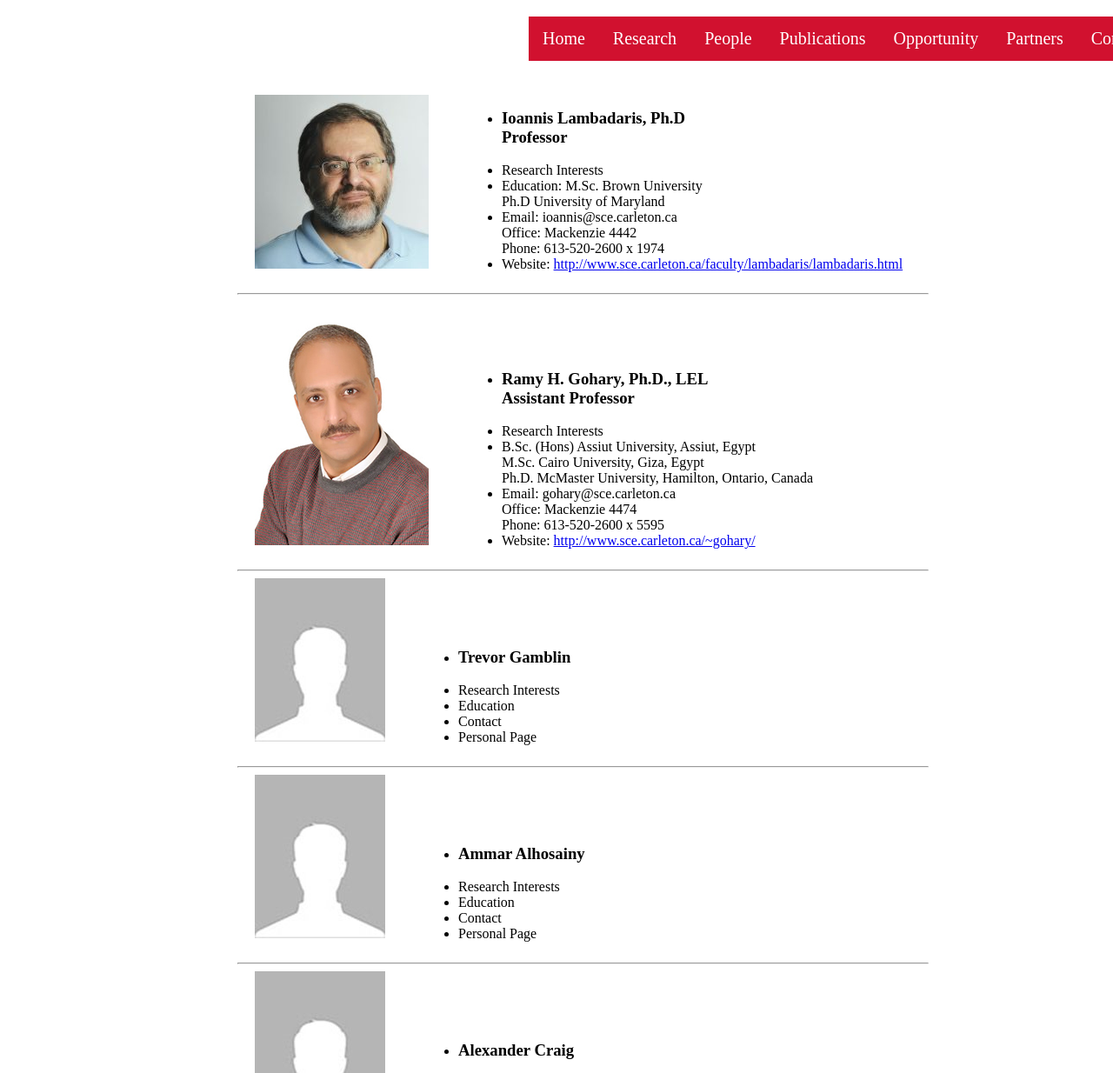
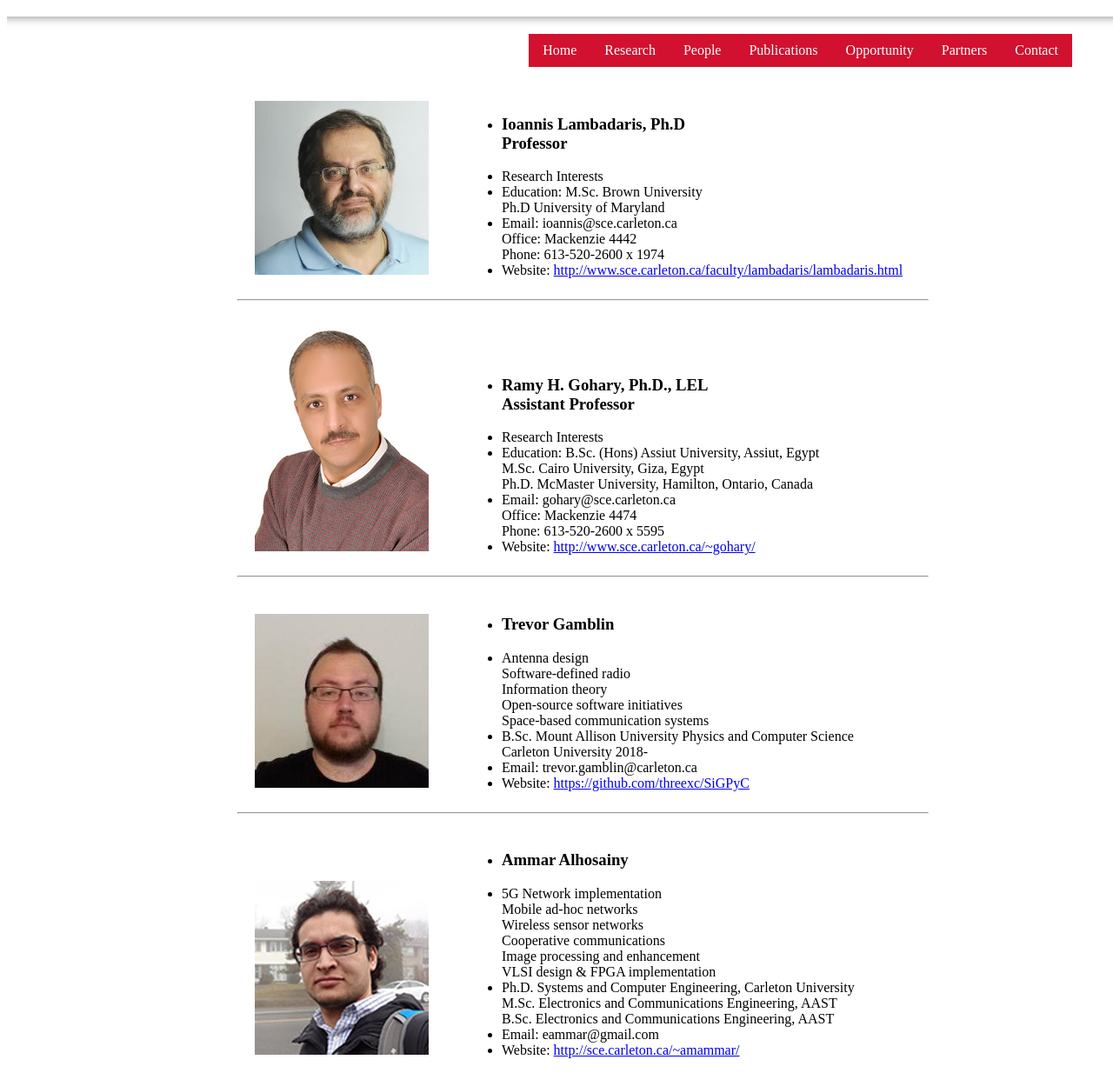
Before and after one commit to Lyy141421/Website, a plain HTML site: page people.html in a window 1280 px wide. Shown: the part 61-1295 px from the top of the page at 87% size. Drawn offline with Linux system fonts and the light colour scheme.

Commit message:
more profile added

```diff
--- a/cssjs/style.css
+++ b/cssjs/style.css
@@ -2,10 +2,11 @@
   width: 1300px;
 }
 
-div.nav {float: right;
+.nav {float: right;
   margin-bottom: 20px;
   width: 1325px;
   position: relative;
+  right: 100px;
 }
 
 div.nav li {float: right;
@@ -15,9 +16,9 @@ div.nav li {float: right;
 div.nav li a {color: white;
   display: block;
   text-align: center;
-  padding: 14px 16px;
+  padding: 10px 16px;
   text-decoration: none;
-  font-size: 20px;
+  font-size: 16px;
   position: relative;
   z-index: 1;
 }
@@ -34,6 +35,11 @@ div.nav ul {list-style-type: none;
 .logo {position: absolute;
   top: 5px;
   left: 5px;
+}
+
+hr.long {height: 12px;
+  border: 0;
+  box-shadow: inset 0 12px 12px -12px rgba(0, 0, 0, 0.5);
 }
 
 .nar {width: 40%;
@@ -78,7 +84,7 @@ table {align-self: center;
 
 .next {cursor: pointer;
   position: absolute;
-  top: 50%;
+  top: 45%;
   right: 258px;
   padding: 20px;
   color: white;
@@ -90,7 +96,7 @@ table {align-self: center;
 
 .prev {cursor: pointer;
   position: absolute;
-  top: 50%;
+  top: 45%;
   left: 272px;
   padding: 21px;
   color: white;
@@ -116,11 +122,12 @@ body {width: 1325px;
   padding: 20px;
 }
 
-.card, #map {position: relative;
+.plist, #map {position: relative;
   float: left;
+  left: 100px;
 }
 
-.card li {list-style-type: none;
+.plist li {list-style-type: none;
 }
 
 div.contact {position: relative;
@@ -128,3 +135,6 @@ div.contact {position: relative;
   top: 30px;
   width: 900px;
 }
+
+.plist {position: relative;
+}
--- a/people.html
+++ b/people.html
@@ -12,6 +12,7 @@
 <body>
 	<h1 class="title">People</h1>
 	<a href="https://carleton.ca/sce/"><img class="logo" src="images\sce.png"></a>
+	<hr class="long"/>
 	<div class="nav">
 		<ul>
 			<li><a href="contact.html">Contact</a></li>
@@ -32,7 +33,7 @@
 					<li><h3>Ioannis Lambadaris, Ph.D<br />Professor</h3></li>
 					<li>Research Interests</li>
 					<li>Education: M.Sc. Brown University<br />
-						          Ph.D University of Maryland</li>
+						Ph.D University of Maryland</li>
 					<li>Email: 	ioannis@sce.carleton.ca<br />
 					Office: Mackenzie 4442<br />
 					Phone:	613-520-2600 x 1974</li>
@@ -49,7 +50,7 @@
 				<ul>
 					<li><h3>Ramy H. Gohary, Ph.D., LEL<br />Assistant Professor</h3></li>
 					<li>Research Interests</li>
-					<li>B.Sc. (Hons) Assiut University, Assiut, Egypt<br />
+					<li>Education: B.Sc. (Hons) Assiut University, Assiut, Egypt<br />
 						M.Sc. Cairo University, Giza, Egypt<br />
 						Ph.D. McMaster University, Hamilton, Ontario, Canada</li>
 					<li>Email:	gohary@sce.carleton.ca<br />
@@ -64,26 +65,42 @@
 			<hr />
 
 			<div class="profile">
-				<img src="images\face.jpg">
+				<img src="images\trevor.jpg">
 				<ul>
 					<li><h3>Trevor Gamblin</h3></li>
-					<li>Research Interests</li>
-					<li>Education</li>
-					<li>Contact</li>
-					<li>Personal Page</li>
+					<li>Antenna design<br />
+							Software-defined radio<br />
+							Information theory<br />
+							Open-source software initiatives<br />
+							Space-based communication systems</li>
+					<li>B.Sc. Mount Allison University Physics and Computer Science<br />
+							Carleton University 2018-</li>
+					<li>Email: trevor.gamblin@carleton.ca</li>
+					<li>Website:
+						<a href="https://github.com/threexc/SiGPyC">
+							https://github.com/threexc/SiGPyC</a></li>
 				</ul>
 			</div>
 
 			<hr />
 
 			<div class="profile">
-				<img src="images\face.jpg">
+				<img src="images\ammar.jpg">
 				<ul>
 					<li><h3>Ammar Alhosainy</h3></li>
-					<li>Research Interests</li>
-					<li>Education</li>
-					<li>Contact</li>
-					<li>Personal Page</li>
+					<li>5G Network implementation<br />
+							Mobile ad-hoc networks<br />
+							Wireless sensor networks<br />
+							Cooperative communications<br />
+							Image processing and enhancement<br />
+							VLSI design & FPGA implementation</li>
+					<li>Ph.D. Systems and Computer Engineering, Carleton University<br />
+							M.Sc. Electronics and Communications Engineering, AAST<br />
+							B.Sc. Electronics and Communications Engineering, AAST</li>
+					<li>Email: eammar@gmail.com</li>
+					<li>Website:
+						<a href="http://sce.carleton.ca/~amammar/">
+							http://sce.carleton.ca/~amammar/</a></li>
 				</ul>
 			</div>
 
@@ -95,7 +112,7 @@
 					<li><h3>Alexander Craig</h3></li>
 					<li>Research Interests</li>
 					<li>Education</li>
-					<li>Contact</li>
+					<li>Email: alexcraig1@gmail.com</li>
 					<li>Personal Page</li>
 				</ul>
 			</div>
```
Also changed, not shown: contact.html (+3 -2 lines), index.html (+2 -1 lines), opportunity.html (+1 -0 lines), partner.html (+1 -0 lines), publication.html (+1 -0 lines), research.html (+21 -0 lines), images/Ammar.jpg (added), images/Trevor.jpg (added), images/img1.jpg, images/img2.jpg, images/img3.jpg, images/placeholder.jpg.
